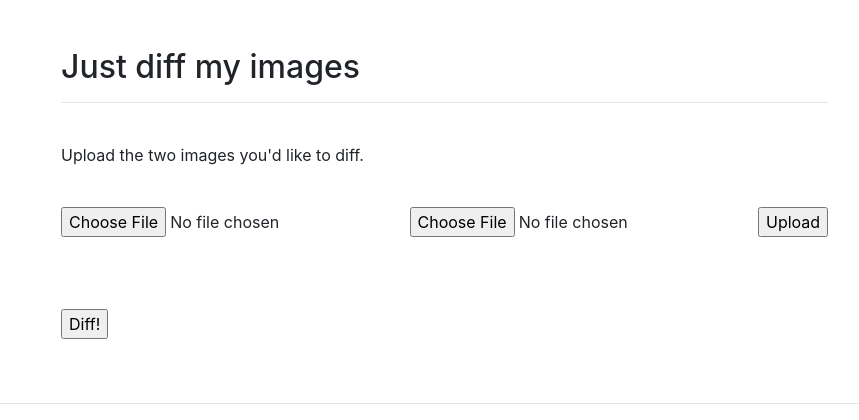
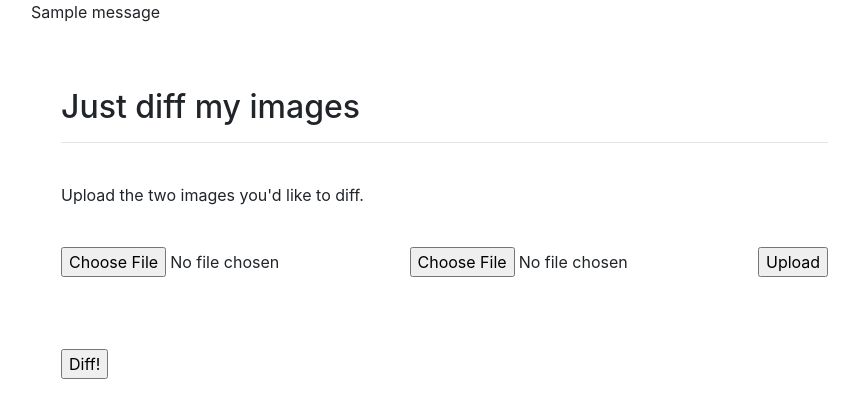
Before and after one commit to mulloverit/hba-main-proj, a Flask app: page / in a window 1280 px wide. Shown: the top 420 px of the page, without its empty margins (9-868 px from the left). Run offline with Flask 2, Linux system fonts and the light colour scheme; one stand-in notice (Sample message) is shown; some libraries are stand-ins or nearby versions.

Commit message:
adds message flashing to base.html

```diff
--- a/templates/base.html
+++ b/templates/base.html
@@ -5,12 +5,25 @@
     <title>{% block title%}{% endblock %}</title>
 </head>
 <body>
+
+    <!-- Will want to style this in future so that it doens't move other page
+    elements around when messages get flashed -->
+    {% with messages = get_flashed_messages() %}
+        {% if messages %}
+            <ul class=flashes>
+            {% for message in messages %}
+                {{ message }}
+            {% endfor %}
+            </ul>
+        {% endif %}
+    {% endwith %}
+
     {% block content %}
-
     {% endblock %}
 
 <script src="https://code.jquery.com/jquery-3.3.1.slim.min.js" integrity="sha384-q8i/X+965DzO0rT7abK41JStQIAqVgRVzpbzo5smXKp4YfRvH+8abtTE1Pi6jizo" crossorigin="anonymous"></script>
 <script src="https://cdnjs.cloudflare.com/ajax/libs/popper.js/1.14.7/umd/popper.min.js" integrity="sha384-UO2eT0CpHqdSJQ6hJty5KVphtPhzWj9WO1clHTMGa3JDZwrnQq4sF86dIHNDz0W1" crossorigin="anonymous"></script>
 <script src="https://stackpath.bootstrapcdn.com/bootstrap/4.3.0/js/bootstrap.min.js" integrity="sha384-7aThvCh9TypR7fIc2HV4O/nFMVCBwyIUKL8XCtKE+8xgCgl/PQGuFsvShjr74PBp" crossorigin="anonymous"></script>
+
 </body>
 </html>
```
